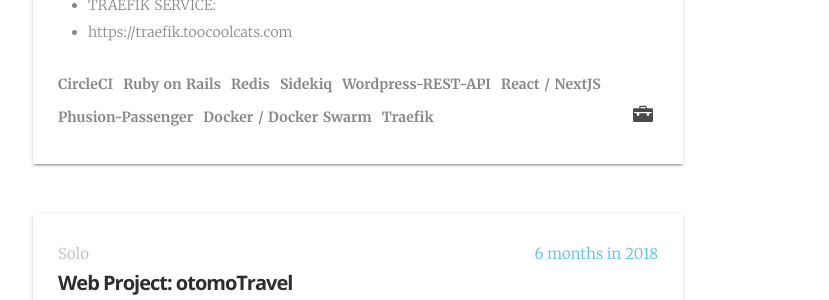
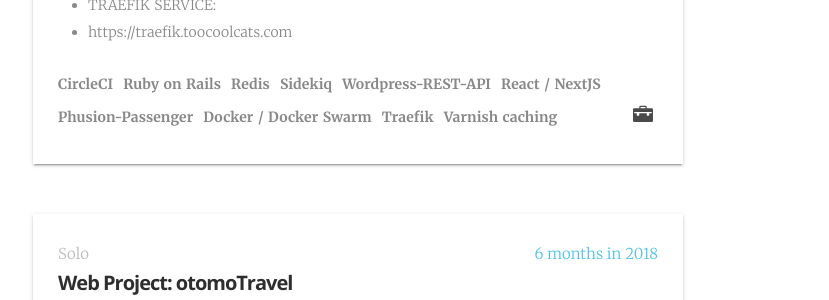
Before and after one commit to tanngoc93/tanngoc93.github.io, a Jekyll site: the page built from _pages/cv.html, in a window 1280 px wide and 900 px high, scrolled down 3103 px. Shown: the part 152-452 px from the top of the window, without its empty margins (282-1111 px from the left). Built offline with Jekyll 4.4.1, drawn with Linux system fonts in a browser that asks for light colours; some web fonts are replaced.

Commit message:
Update _data/cv.yml

```diff
--- a/_data/cv.yml
+++ b/_data/cv.yml
@@ -68,7 +68,7 @@
       - time:             "From 2019"
         team:             ""
         title:            "Individual Project: www.TooCoolCats.com"
-        technologies:     "CircleCI, Ruby on Rails, Redis, Sidekiq, Wordpress-REST-API, React / NextJS, Phusion-Passenger, Docker / Docker Swarm, Traefik"
+        technologies:     "CircleCI, Ruby on Rails, Redis, Sidekiq, Wordpress-REST-API, React / NextJS, Phusion-Passenger, Docker / Docker Swarm, Traefik, Varnish caching"
         responsibilities:
           - "Database design"
           - "Front-end handling"
```
